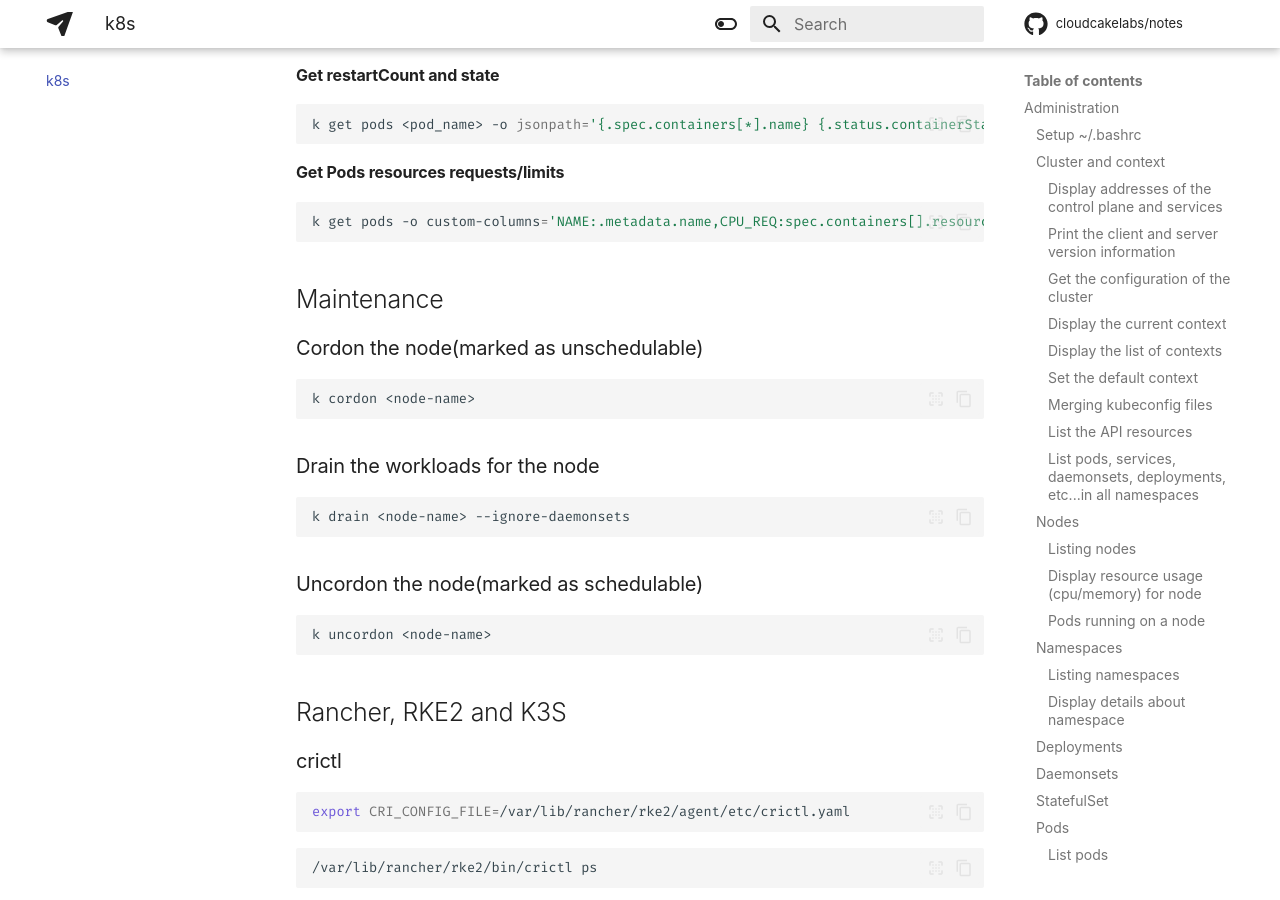
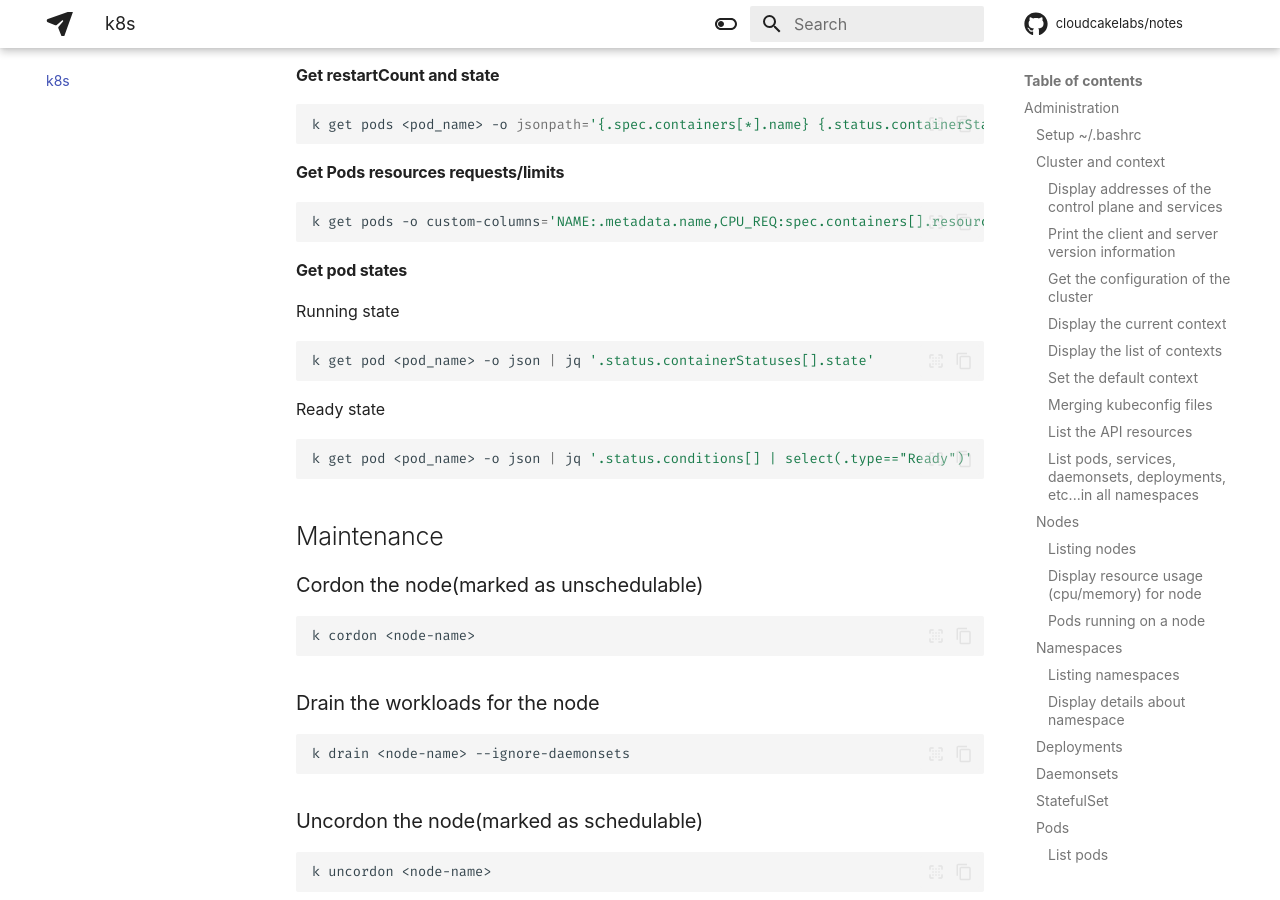
Before and after one commit to cloudcakelabs/notes, an MkDocs documentation site: the page built from docs/k8s.md, in a window 1280 px wide and 900 px high, scrolled down 5045 px. Built offline with MkDocs 1.6.1 and Material for MkDocs 9.7.7, drawn with Linux system fonts in a browser that asks for light colours; some web fonts are replaced; comment, search, counter and statistics services are not loaded.

Commit message:
Update notes.

````diff
--- a/docs/k8s.md
+++ b/docs/k8s.md
@@ -306,6 +306,21 @@ k get pods <pod_name> -o jsonpath='{.spec.containers[*].name} {.status.container
 k get pods -o custom-columns='NAME:.metadata.name,CPU_REQ:spec.containers[].resources.requests.cpu,CPU_LIM:spec.containers[].resources.limits.cpu,MEMORY_REQ:spec.containers[].resources.requests.memory,MEM_LIM:spec.containers[].resources.limits.memory'
 ```
 
+#### Get pod states
+
+Running state
+
+```sh
+k get pod <pod_name> -o json | jq '.status.containerStatuses[].state'
+```
+
+Ready state
+
+```sh
+k get pod <pod_name> -o json | jq '.status.conditions[] | select(.type=="Ready")'
+```
+
+
 ## Maintenance
 
 ### Cordon the node(marked as unschedulable)
````
